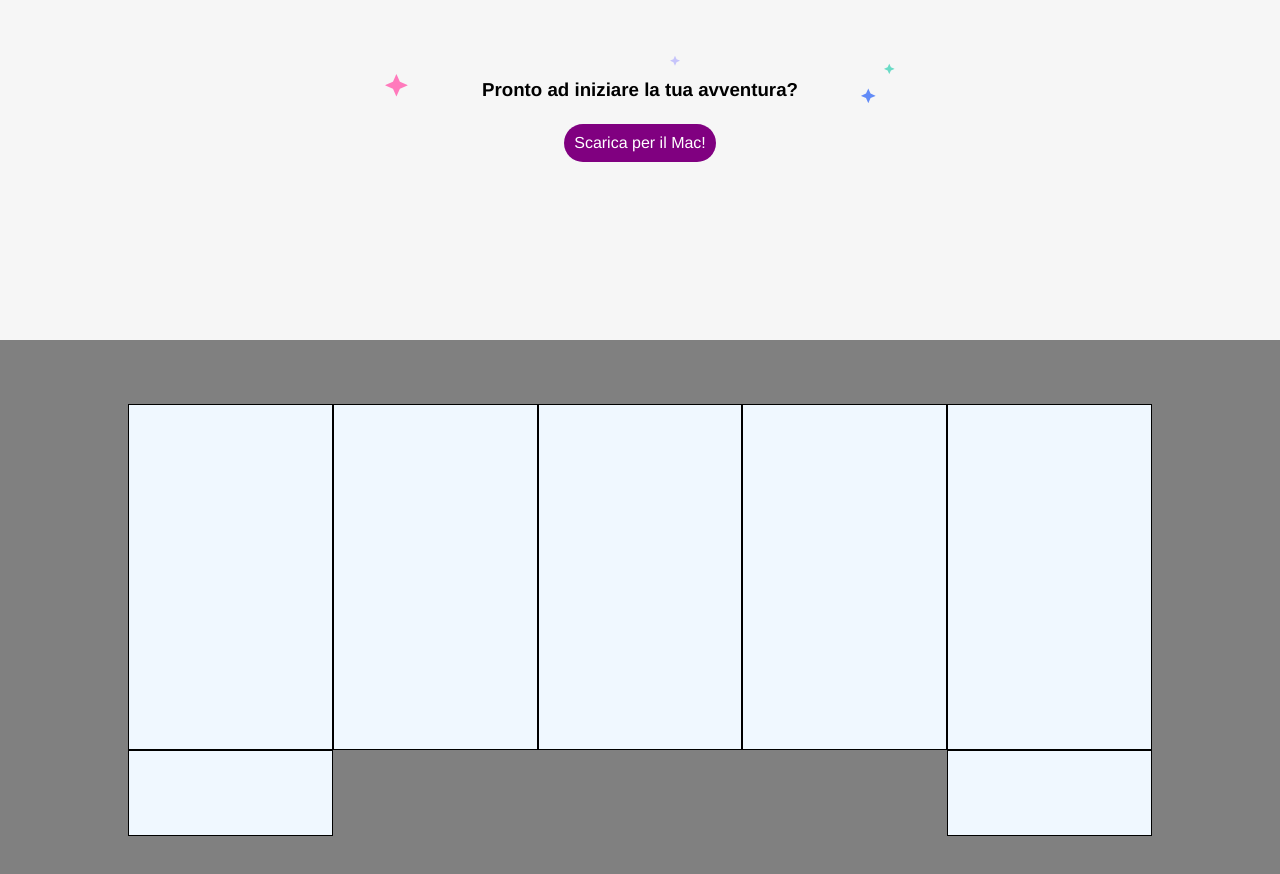
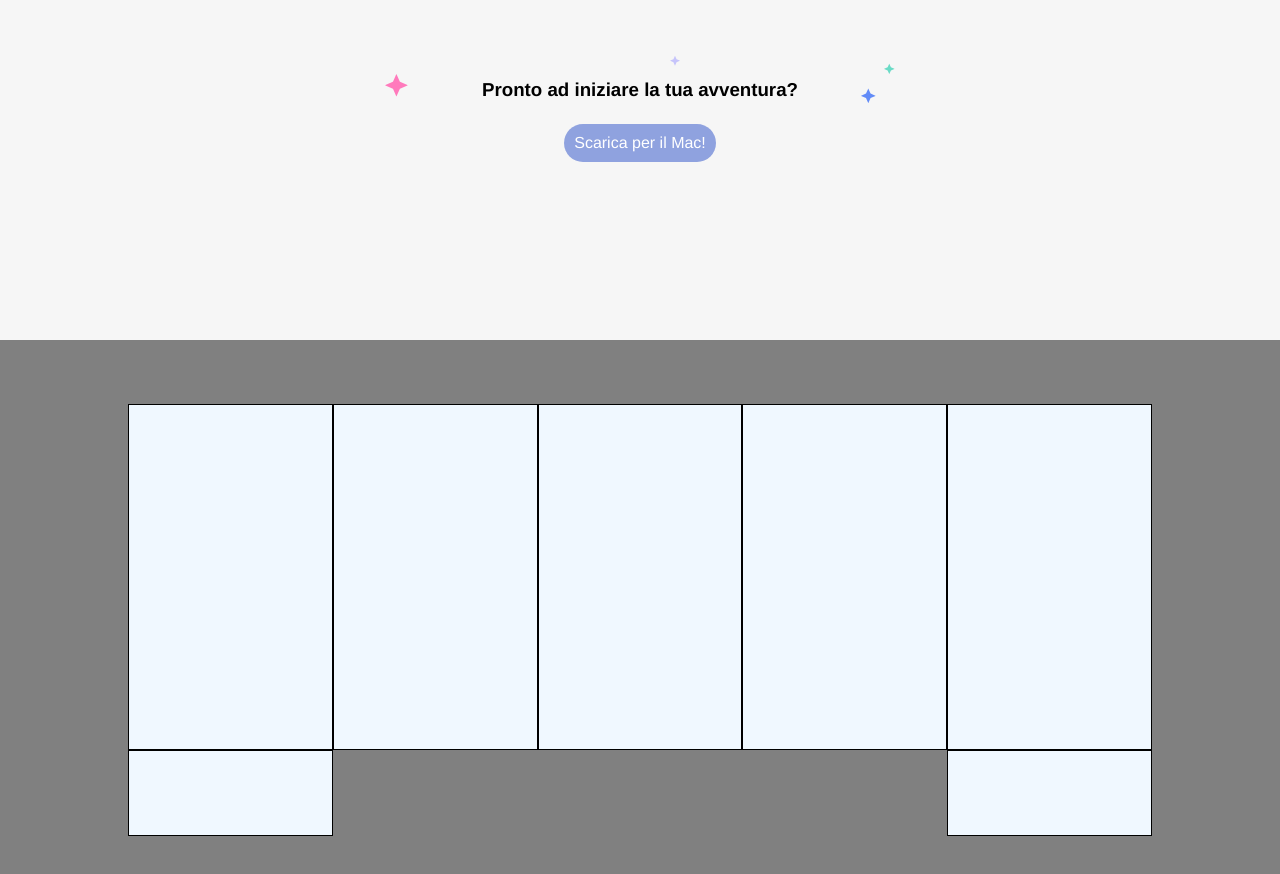
Before and after one commit to alemonacoo/htmlcss-struttura-discord, a plain HTML site: page index.html in a window 1280 px wide. Shown: the part 3420-4294 px from the top of the page. Drawn offline with Linux system fonts and the light colour scheme.

Commit message:
fixing download button color

```diff
--- a/style.css
+++ b/style.css
@@ -158,7 +158,7 @@ section:nth-child(5) img{
     align-items: center;
 }
 section:nth-child(5) .mac-download{
-    background-color: purple;
+    background-color: rgb(143,162,223);
     color: white;
 }
 /* /Sections */
```
